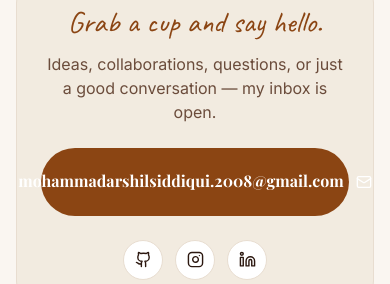
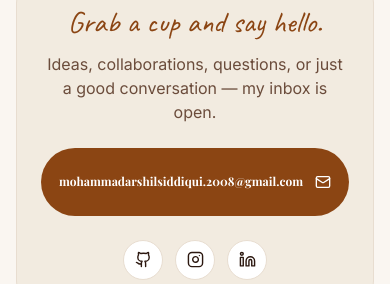
Before and after one commit to Coderarshil/arshil-portfolio, a React (Vite) app: page / in a window 390 px wide. Shown: the part 9353-9637 px from the top of the page. Built offline with nearby package versions, Linux system fonts and the light colour scheme; a web font is replaced by a local one.

Commit message:
Update index.css

```diff
--- a/src/index.css
+++ b/src/index.css
@@ -436,7 +436,7 @@ header { z-index: 70 !important; }
     max-width: 39rem;
     padding-left: 1.5rem;
     padding-right: 1.5rem;
-    font-size: 1rem;
+    font-size: 0.75rem;
     box-sizing: border-box;
     margin-left: auto !important;
     margin-right: auto !important;
```
